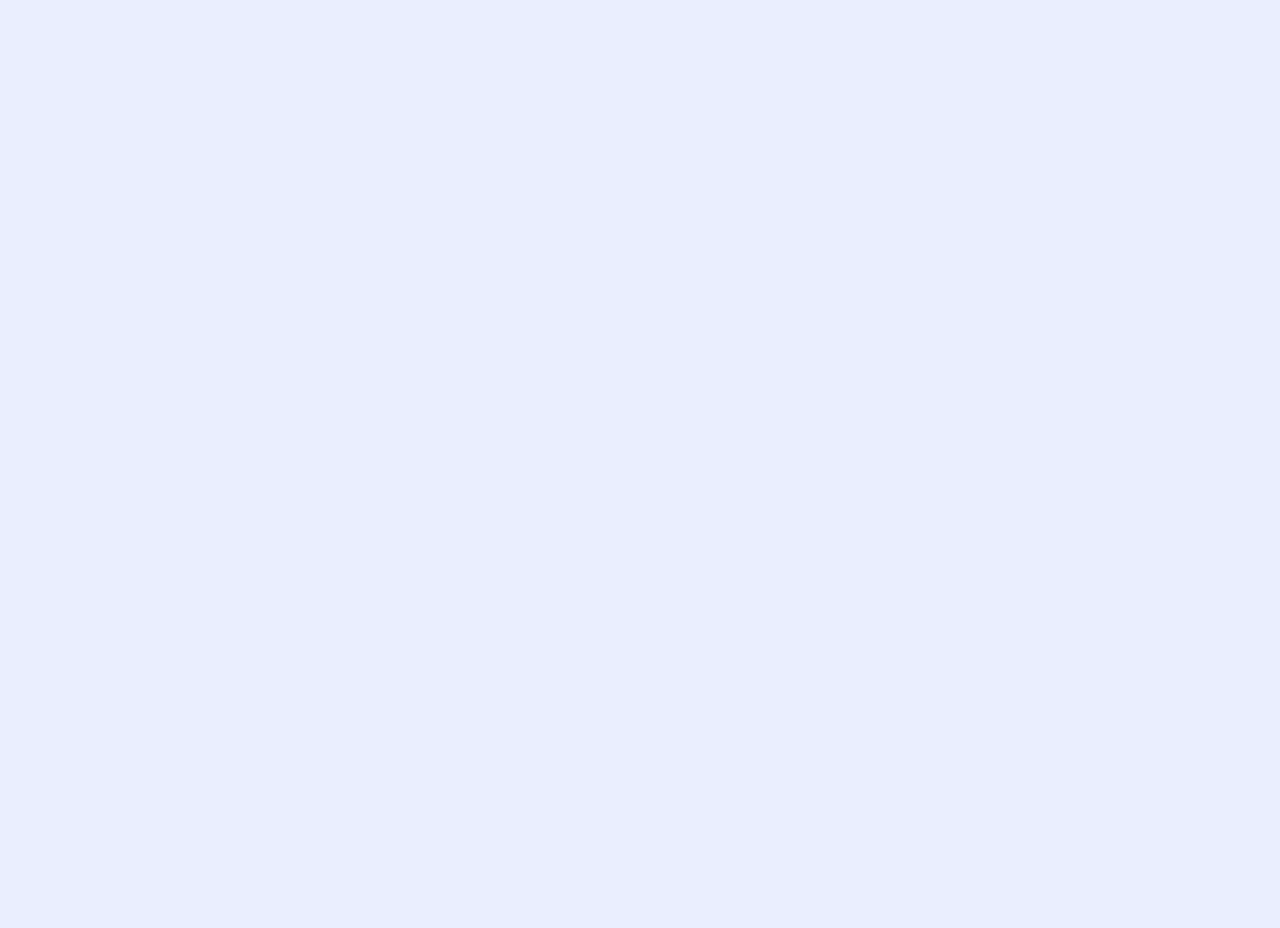
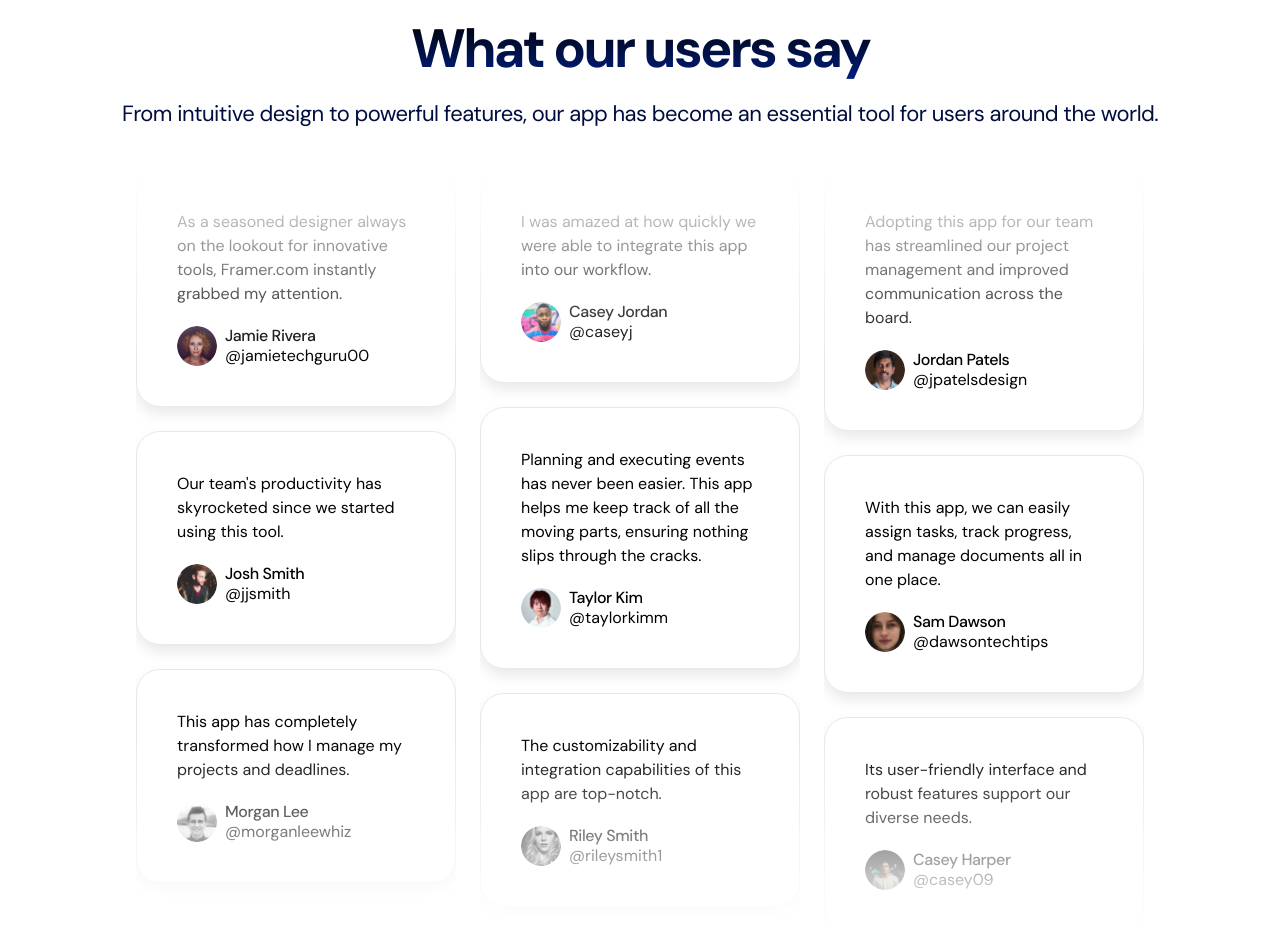
Before and after one commit to xwnsnowy/landing-page-nextjs, a Next.js app: page / in a window 1280 px wide. Shown: the part 3240-4168 px from the top of the page. Before the commit the page ends 3111 px from the top, so only its background shows below. Built offline with nearby package versions, Linux system fonts and the light colour scheme.

Commit message:
feat:Add Testimonals Section

```diff
--- a/app/page.tsx
+++ b/app/page.tsx
@@ -3,6 +3,7 @@
 import LogoTicker from "@/components/LogoTicker";
 import Pricing from "@/components/Pricing";
 import ProductShowcase from "@/components/ProductShowcase";
+import Testimonials from "@/components/Testimonials";
 
 export default function Home() {
   return (
@@ -12,6 +13,7 @@
       <LogoTicker />
       <ProductShowcase />
       <Pricing />
+      <Testimonials />
     </>
   );
 }
--- a/components/Pricing.tsx
+++ b/components/Pricing.tsx
@@ -86,7 +86,7 @@
               <div
                 key={title}
                 className={twMerge(
-                  "p-10 border-[#F1F1F1] rounded-3xl shadow-[0_7px_14px_#EAEAEA] max-w-xs w-full",
+                  "card",
                   inverse === true && "border-black bg-black text-white"
                 )}
               >
--- /dev/null
+++ b/components/Testimonials.tsx
@@ -0,0 +1,153 @@
+import avatar1 from "@/assets/avatar-1.png";
+import avatar2 from "@/assets/avatar-2.png";
+import avatar3 from "@/assets/avatar-3.png";
+import avatar4 from "@/assets/avatar-4.png";
+import avatar5 from "@/assets/avatar-5.png";
+import avatar6 from "@/assets/avatar-6.png";
+import avatar7 from "@/assets/avatar-7.png";
+import avatar8 from "@/assets/avatar-8.png";
+import avatar9 from "@/assets/avatar-9.png";
+import Image from "next/image";
+import { twMerge } from "tailwind-merge";
+import { motion } from "framer-motion";
+import { div } from "framer-motion/client";
+
+interface Testimonial {
+  text: string;
+  imageSrc: string;
+  name: string;
+  username: string;
+}
+
+const testimonials: Testimonial[] = [
+  {
+    text: "As a seasoned designer always on the lookout for innovative tools, Framer.com instantly grabbed my attention.",
+    imageSrc: avatar1.src,
+    name: "Jamie Rivera",
+    username: "@jamietechguru00",
+  },
+  {
+    text: "Our team's productivity has skyrocketed since we started using this tool. ",
+    imageSrc: avatar2.src,
+    name: "Josh Smith",
+    username: "@jjsmith",
+  },
+  {
+    text: "This app has completely transformed how I manage my projects and deadlines.",
+    imageSrc: avatar3.src,
+    name: "Morgan Lee",
+    username: "@morganleewhiz",
+  },
+  {
+    text: "I was amazed at how quickly we were able to integrate this app into our workflow.",
+    imageSrc: avatar4.src,
+    name: "Casey Jordan",
+    username: "@caseyj",
+  },
+  {
+    text: "Planning and executing events has never been easier. This app helps me keep track of all the moving parts, ensuring nothing slips through the cracks.",
+    imageSrc: avatar5.src,
+    name: "Taylor Kim",
+    username: "@taylorkimm",
+  },
+  {
+    text: "The customizability and integration capabilities of this app are top-notch.",
+    imageSrc: avatar6.src,
+    name: "Riley Smith",
+    username: "@rileysmith1",
+  },
+  {
+    text: "Adopting this app for our team has streamlined our project management and improved communication across the board.",
+    imageSrc: avatar7.src,
+    name: "Jordan Patels",
+    username: "@jpatelsdesign",
+  },
+  {
+    text: "With this app, we can easily assign tasks, track progress, and manage documents all in one place.",
+    imageSrc: avatar8.src,
+    name: "Sam Dawson",
+    username: "@dawsontechtips",
+  },
+  {
+    text: "Its user-friendly interface and robust features support our diverse needs.",
+    imageSrc: avatar9.src,
+    name: "Casey Harper",
+    username: "@casey09",
+  },
+];
+
+const firstColumn = testimonials.slice(0, 3);
+const secondColumn = testimonials.slice(3, 6);
+const thirdColumn = testimonials.slice(6, 9);
+
+interface TestimonialColumnProps {
+  testimonials: Testimonial[];
+  className?: string;
+}
+
+const TestimonialColumn: React.FC<TestimonialColumnProps> = ({
+  testimonials,
+  className,
+}) => (
+  <div
+    className={twMerge(
+      "flex flex-col gap-6 mt-10 [mask-image:linear-gradient(to_bottom,transparent,black_25%,black_75%,transparent)]",
+      className
+    )}
+  >
+    {testimonials.map((testimonial) => (
+      <div key={testimonial.name} className="card">
+        <div>{testimonial.text}</div>
+        <div className="flex items-center gap-2 mt-5">
+          <Image
+            src={testimonial.imageSrc}
+            alt={testimonial.imageSrc}
+            width={40}
+            height={40}
+            className="rounded-full"
+          />
+          <div className="flex flex-col">
+            <div className="font-medium tracking-tight leading-5">
+              {testimonial.name}
+            </div>
+            <div className="leading-5 traking-tight">
+              {testimonial.username}
+            </div>
+          </div>
+        </div>
+      </div>
+    ))}
+  </div>
+);
+
+const Testimonials = () => {
+  return (
+    <section className="bg-white py-24">
+      <div className="container">
+        <div className="container">
+          <div className="flex justify-center">
+            <div className="tag">Testimonials</div>
+          </div>
+          <h2 className="section-title mt-5">What our users say</h2>
+          <p className="section-description mt-5">
+            From intuitive design to powerful features, our app has become an
+            essential tool for users around the world.
+          </p>
+        </div>
+        <div className="flex justify-center gap-6">
+          <TestimonialColumn testimonials={firstColumn} />
+          <TestimonialColumn
+            testimonials={secondColumn}
+            className="hidden md:flex"
+          />
+          <TestimonialColumn
+            testimonials={thirdColumn}
+            className="hidden lg:flex"
+          />
+        </div>
+      </div>
+    </section>
+  );
+};
+
+export default Testimonials;
```
